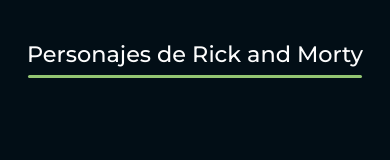
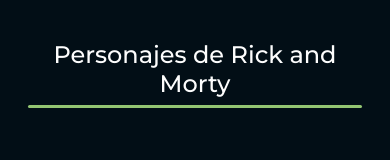
Before and after one commit to RubertG/practica-rick-and-morty, a plain HTML site: page index.html in a window 390 px wide. Drawn offline with Linux system fonts and the light colour scheme; no server answers.

Commit message:
Correccion titulo 2

```diff
--- a/sass/estilos.scss
+++ b/sass/estilos.scss
@@ -195,8 +195,8 @@
     }
 }
 
-@media (max-width: 430px) {
+@media (max-width: 455px) {
     h1 {
-        font-size: 1.4rem;
+        font-size: 1.5rem;
     }
 }
```
Also changed, not shown: css/estilos.css.
